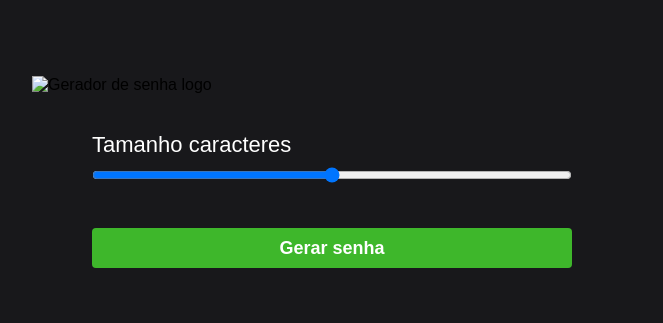
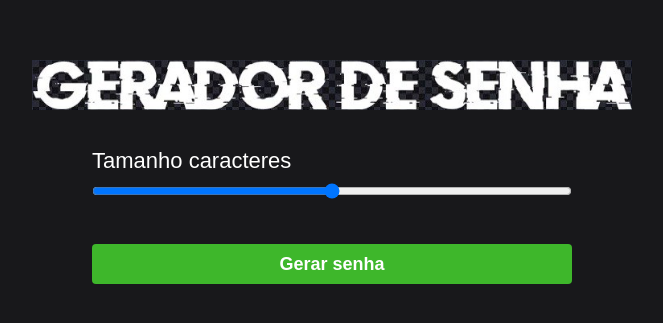
Before and after one commit to euonael/GeradorSenhas, a plain HTML site: page index.html in a window 1280 px wide. Shown: the part 221-544 px from the top of the page, without its empty margins (308-971 px from the left). Drawn offline with Linux system fonts and the light colour scheme.

Commit message:
index.html

```diff
--- a/index.html
+++ b/index.html
@@ -8,7 +8,7 @@
     <link rel="stylesheet" href="style.css">
 </head>
 <body>
-    <img class="logo" src=".logo.png" alt="Gerador de senha logo"/>
+    <img class="logo" src="logo.png" alt="Gerador de senha logo"/>
     <main class="container-input">
         <span>Tamanho <span id="valor"></span> caracteres</span>
         <input id="slider" class="slider" type="range" min="5" max="25" value="15"/>
```
